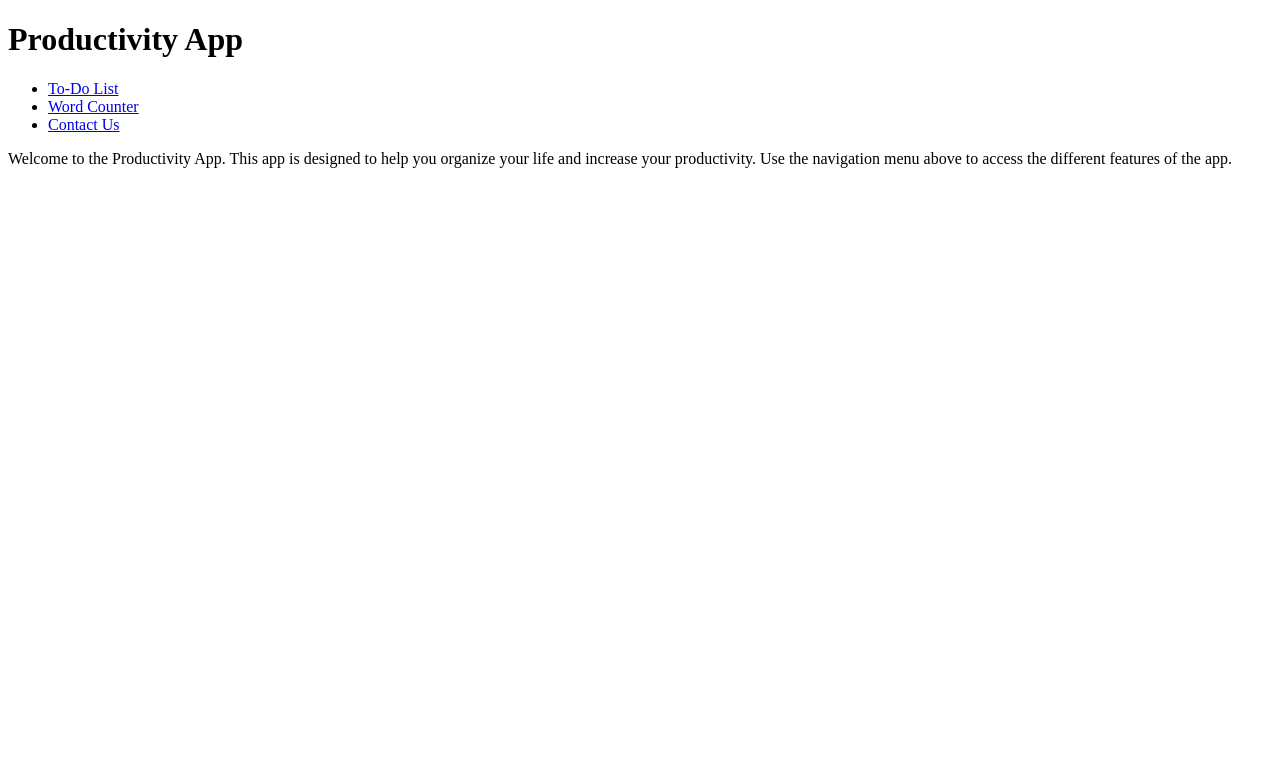
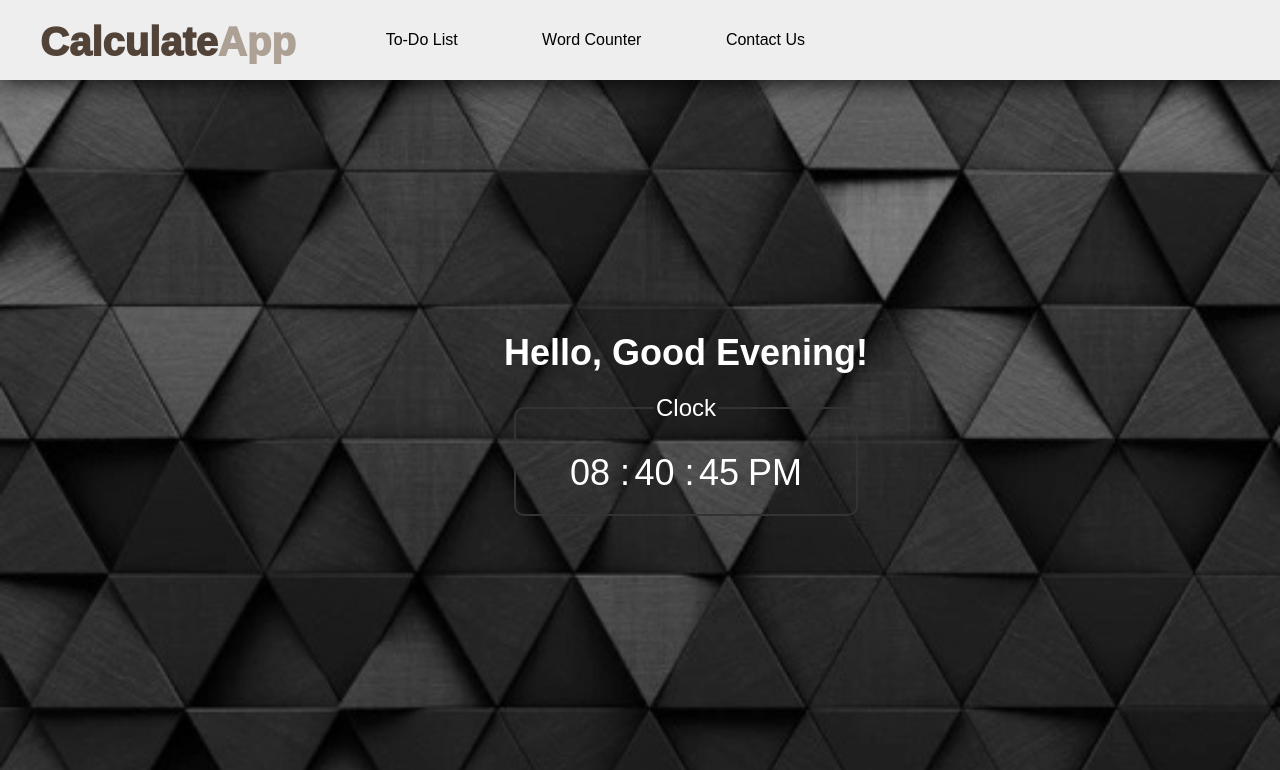
Before and after one commit to harsh-zadafiya/JS-Project, a plain HTML site: page Home/index.html in a window 1280 px wide. Shown: the top 770 px of the page. Drawn offline with Linux system fonts and the light colour scheme.

Commit message:
complete home page

```diff
--- a/CSS/home.css
+++ b/CSS/home.css
@@ -0,0 +1,97 @@
+body {
+    height: 125vh;
+    background-image: url('../img/background.jpg');
+    background-size: cover;
+    font-family: sans-serif;
+    margin-top: 80px;
+    padding: 30px;
+}
+main {
+    color: white;
+}
+header {
+    background-color: #eee;
+    position: fixed;
+    top: 0;
+    left: 0;
+    right: 0;
+    height: 80px;
+    display: flex;
+    align-items: center;
+    box-shadow: 0 0 25px 0 black;
+}
+header * {
+    display: inline;
+
+}
+header li {
+    margin: 20px;
+}
+header li a {
+    color: black;
+    text-decoration: none;
+    font-weight: 400;
+    padding: 5px 10px;
+    margin-left: 20px;
+
+}
+header li a:hover,
+header li a.active {
+  background-color: black;
+  border-radius: 10px;
+  color: #fff;
+  transition: all 0.5s ease-in-out;
+}
+.logo {
+    font-weight: 1000;
+    font-size: 40px;
+    color: #524339;
+    height: 80px;
+    margin-top: 60px;
+    margin-left: 40px;
+
+  }
+
+  .logo font {
+    color: #ADA095;
+  }
+
+
+
+  /* -------------------------- */
+  .container {
+    display: flex;
+    flex-direction: column;
+    align-items: center;
+    margin-left: 300px;
+    margin-top: 150px;
+    max-width: 600px;
+    padding: 3rem;
+
+  }
+  h1 {
+    font-size: 36px;
+    margin-bottom: 20px;
+  }
+
+
+  fieldset {
+    border: 2px solid #333;
+    border-radius: 10px;
+    padding: 20px;
+    width: 300px;
+    text-align: center;
+    color: #fff;
+  }
+
+  legend {
+    font-size: 24px;
+    margin-bottom: 10px;
+  }
+
+  #hours,
+  #minutes,
+  #seconds,
+  #ampm {
+    font-size: 36px;
+  }
--- a/Home/home.js
+++ b/Home/home.js
@@ -0,0 +1,43 @@
+"use strict";
+const $ = (selector) => document.querySelector(selector);
+
+const padSingleDigit = (num) => num.toString().padStart(2, "0");
+
+const displayCurrentTime = () => {
+  let currTime = new Date();
+  let hours = currTime.getHours();
+  let minutes = currTime.getMinutes();
+  let seconds = currTime.getSeconds();
+  let greet;
+
+  if (hours < 12) greet = "Good Morning";
+  else if (hours >= 12 && hours <= 17) greet = "Good Afternoon";
+  else if (hours >= 17 && hours <= 24) greet = "Good Evening";
+
+  // convert to 12-hour clock
+  let ampm = "AM";
+  if (hours >= 12) {
+    hours = hours - 12;
+    ampm = "PM";
+  }
+
+  // handle midnight as 12:00:00 AM
+  if (hours === 0) {
+    hours = 12;
+  }
+
+  // update the span elements with the current time
+  $("#hours").innerHTML = `${padSingleDigit(hours)} :`;
+  $("#minutes").innerHTML = `${padSingleDigit(minutes)} :`;
+  $("#seconds").innerHTML = padSingleDigit(seconds);
+  $("#ampm").innerHTML = ampm;
+  $("#greet").innerHTML = greet;
+};
+
+document.addEventListener("DOMContentLoaded", () => {
+  // set initial clock display and then set interval timer to display
+  // new time every second. Don't store timer object because it
+  // won't be needed - clock will just run.
+  displayCurrentTime();
+  setInterval(displayCurrentTime, 1000);
+});
--- a/Home/index.html
+++ b/Home/index.html
@@ -3,11 +3,11 @@
   <head>
     <meta charset="UTF-8" />
     <title>Productivity App</title>
-    <link rel="stylesheet" href="css/style.css" />
+    <link rel="stylesheet" href="../CSS/home.css" />
   </head>
   <body>
     <header>
-      <h1>Productivity App</h1>
+      <h1 class="logo">Calculate<font>App</font></h1>
       <nav>
         <ul>
           <li><a href="../To-Do/to-do.html">To-Do List</a></li>
@@ -17,11 +17,16 @@
       </nav>
     </header>
     <main>
-      <p>
-        Welcome to the Productivity App. This app is designed to help you
-        organize your life and increase your productivity. Use the navigation
-        menu above to access the different features of the app.
-      </p>
+      <div class="container">
+        <h1>Hello, <span id="greet"></span>!</h1>
+        <fieldset>
+          <legend>Clock</legend>
+          <span id="hours">&nbsp;</span> <span id="minutes">&nbsp;</span>
+          <span id="seconds">&nbsp;</span>&nbsp;
+          <span id="ampm">&nbsp;</span>
+        </fieldset>
+      </div>
     </main>
+    <script src="../Home/home.js"></script>
   </body>
 </html>
```
Also changed, not shown: img/background.jpg (added), 2 other files.
